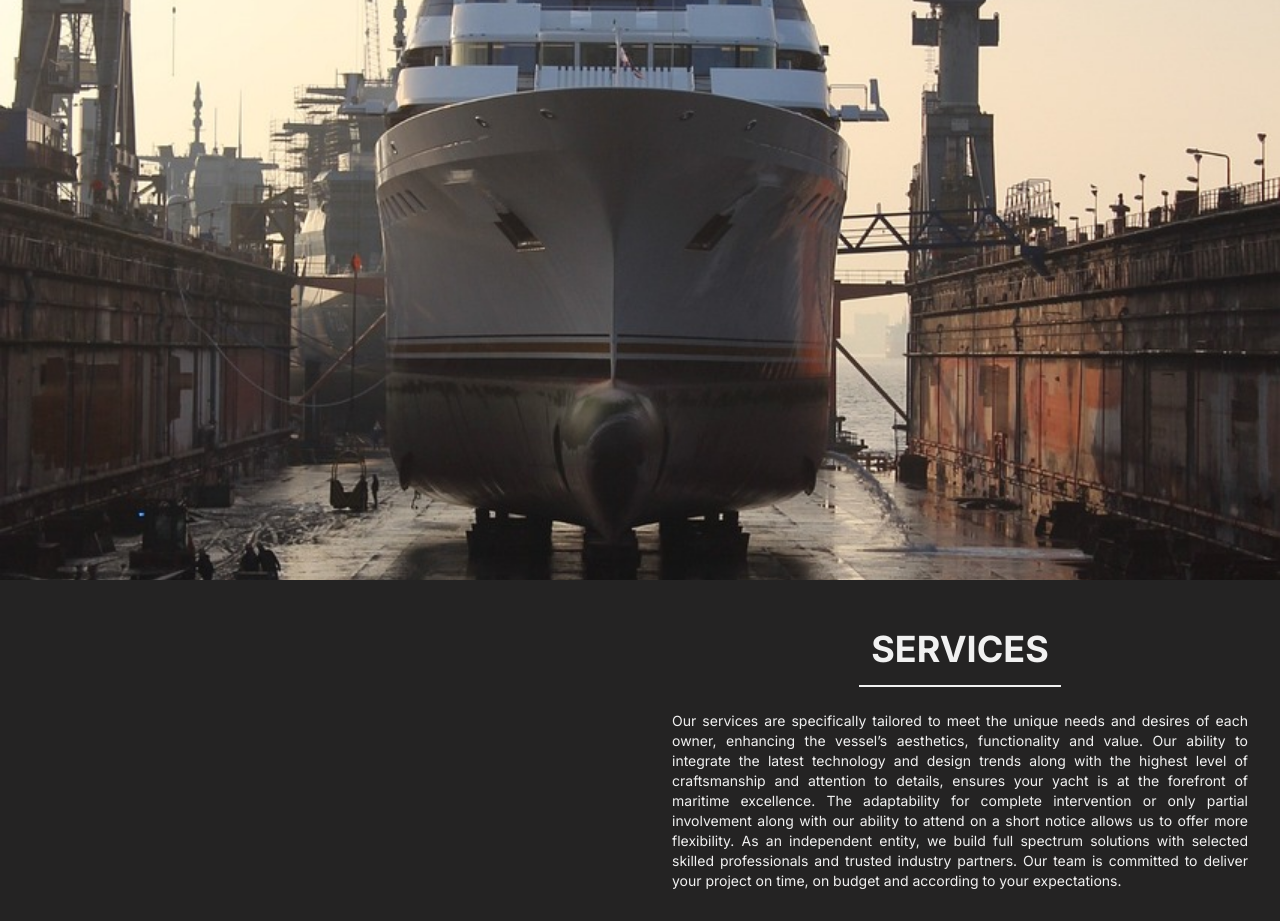
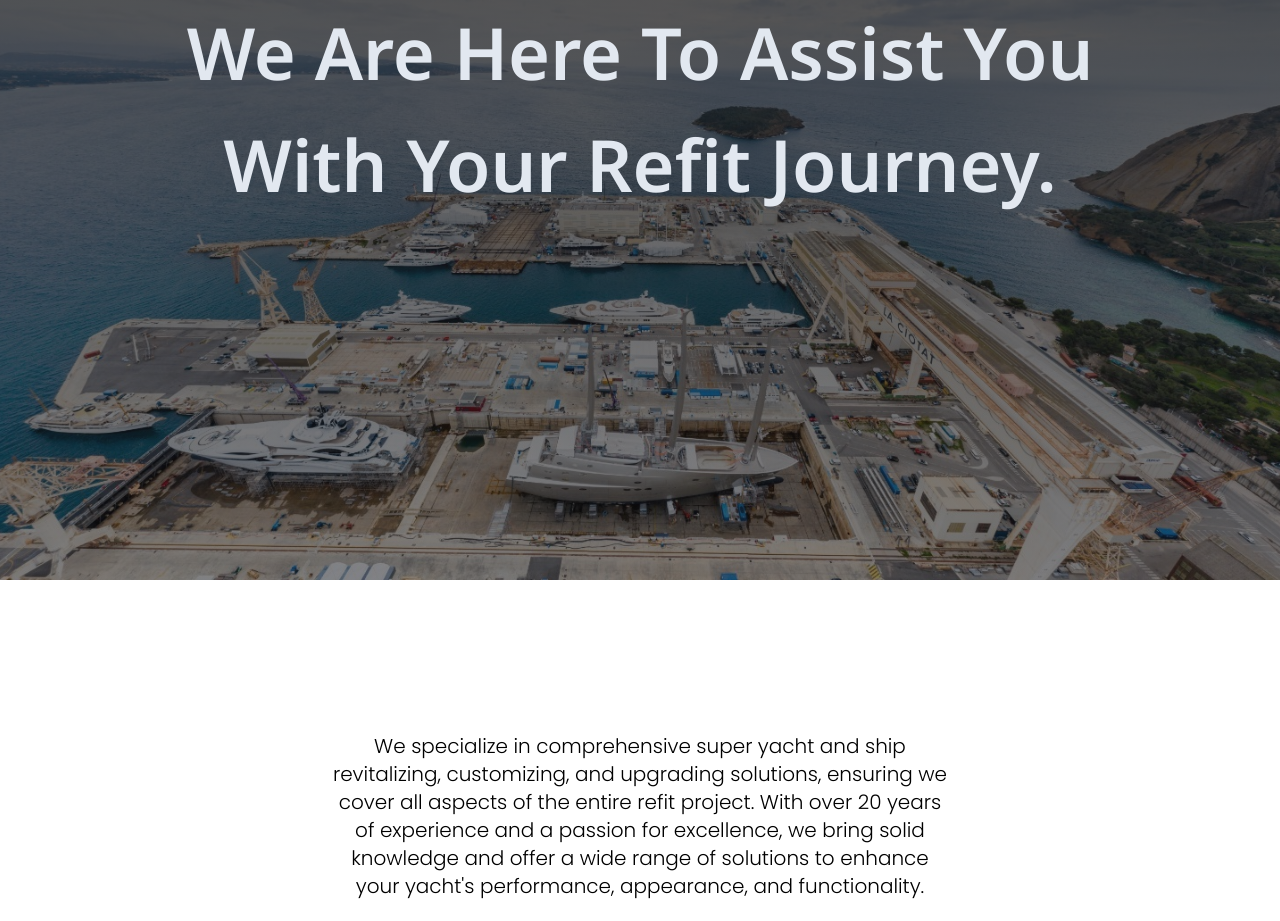
Before and after one commit to SimoSabev/vega-ns, a Next.js app: page / in a window 1280 px wide. Shown: the part 220-1141 px from the top of the page. Built offline with nearby package versions, Linux system fonts and the light colour scheme.

Commit message:
build(new design) fix(appear problem)

```diff
--- a/app/components/card-services/page.tsx
+++ b/app/components/card-services/page.tsx
@@ -2,7 +2,7 @@
 import React from "react";
 import Link from "next/link";
 import Image from "next/image";
-import services from "../../../public/services_main.jpg"
+import services from "../../../public/services_main.jpg";
 import references from "../../../public/References.jpg";
 import emergency_response from "../../../public/Emergency-response.jpg";
 import about_us from "../../../public/About-us.jpg";
@@ -10,7 +10,6 @@ import { motion } from "framer-motion";
 import { useMediaQuery } from "react-responsive";
 
 const Cards_Services = () => {
-
   const isSmallScreen = useMediaQuery({ maxWidth: 768 });
 
   const animationPropsLeft = isSmallScreen
@@ -56,11 +55,10 @@ const Cards_Services = () => {
           transition={{ ...animationPropsLeft.transition, delay: 0.2 }}
           className="flex justify-center items-center w-full md:w-1/2 lg:w-1/2 order-1 md:order-2 lg:order-2"
         >
-          <Image
+          <img
             src={services.src}
-            alt="service"
-            layout="fill"
-            objectFit="cover"
+            alt="references"
+            className="w-full h-[50vh] md:h-full lg:h-full object-cover"
           />
         </motion.div>
         <motion.div className="flex flex-col justify-center items-center p-6 md:w-1/2 lg:w-1/2 order-1 md:order-2 lg:order-2">
@@ -74,18 +72,12 @@ const Cards_Services = () => {
             transition={{ ...animationPropsRight.transition, delay: 0.2 }}
             className="text-sm max-w-xl text-[#f1f1f1] pt-6"
           >
-            Our services are specifically tailored to meet the unique needs and
-            desires of each owner, enhancing the vessel’s aesthetics,
-            functionality and value. Our ability to integrate the latest
-            technology and design trends along with the highest level of
-            craftsmanship and attention to details, ensures your yacht is at the
-            forefront of maritime excellence. The adaptability for complete
-            intervention or only partial involvement along with our ability to
-            attend on a short notice allows us to offer more flexibility. As an
-            independent entity, we build full spectrum solutions with selected
-            skilled professionals and trusted industry partners. Our team is
-            committed to deliver your project on time, on budget and according
-            to your expectations.
+            Our serivces are specifically tailored to meet the unique needs and
+            desires of each owner, enchansing the vessel’s aestetics,
+            functionality and vlaue. Our adaptability for complete intervention
+            or only partial involvement along with our ability to integrate the
+            latest technology and attend on a short notice allows us to offer
+            more flexibility.
           </motion.p>
           <Link href="/pages/Services">
             <button className="btn bg-[#f1f1f1] text-[#242323] px-16 py-2 rounded-full mt-8 uppercase hover:bg-[#b6b6b6]">
--- a/app/pages/AboutUs/page.tsx
+++ b/app/pages/AboutUs/page.tsx
@@ -1,40 +1,72 @@
-"use client"
+"use client";
 import React from "react";
 import Navbar from "@/app/components/Navbar/page";
 import background from "../../../public/About-us22.jpg";
 import Footer from "@/app/components/footer/page";
 import { motion } from "framer-motion";
+import { Noto_Sans, Poppins } from "next/font/google";
+
+const header = Noto_Sans({
+  weight: "600",
+  subsets: ["latin"],
+});
+
+const small = Poppins({
+  weight: "300",
+  subsets: ["latin"],
+});
+
 const About_us = () => {
   return (
-    <div data-theme="light" className=" overflow-x-hidden">
-      <div className="relative h-96">
+    <div data-theme="light" className="overflow-x-hidden">
+      <div className="relative h-[70vh] sm:h-[80vh] lg:h-[70vh] xl:h-[70vh]">
         <div
           className="absolute inset-0 flex flex-col justify-center items-center bg-center bg-cover"
           style={{
             backgroundImage: `linear-gradient(to bottom, rgba(30, 29, 29, 0.8), rgba(26, 25, 25, 0.7), rgba(22, 21, 21, 0.6), rgba(18, 17, 17, 0.5)), url(${background.src})`,
           }}
         >
-          {/* <h1 className=" text-3xl">Services</h1> */}
+          <motion.div
+            initial={{ opacity: 0, y: "-150vh" }}
+            animate={{ opacity: 1, y: "0vh" }}
+            transition={{ duration: 0.8 }}
+            className={`text-slate-200 text-4xl sm:text-5xl lg:text-6xl xl:text-6xl 2xl:text-7xl ${header.className}`}
+          >
+            About Us
+          </motion.div>
           <div className="w-full absolute top-0 z-20">
             <Navbar />
           </div>
         </div>
       </div>
       <div className="max-w-4xl mx-auto">
-        <motion.p initial={{y:"70vh"}} animate={{y:"0vh"}} transform={{duration:0.8, ease:"easeInOut"}} className="my-32 text-justify sm:text-lg md:text-xl p-10  rounded-3xl">
-          Our team is composed of highly qualified and experienced professionals
-          with a solid technical and project management background acquired
-          during the past +20 years. We have a proven record of managing and
-          delivering complex refit projects for yachts along with commercial,
-          passengers and service vessels. Our experts have been part of leading
-          yacht brokerage and management firms, shipyards, trusted Owner
-          representatives for superyachts over 100m and reliable project
-          managers. We have been overseeing all technical aspects of interior
-          vessel refit and upgrade, dry-docking, technical assessment and
-          survey, full vessel painting along with interior outfitting, carpentry
-          works and all AV IT solutions. We are based in South of France,
-          Monaco, Dubai and operating globally.
-        </motion.p>
+        <motion.div
+          initial={{ opacity: 0, x: "70vh" }}
+          whileInView={{ opacity: 1, x: "0vh" }}
+          transition={{ duration: 0.8, ease: "easeInOut" }}
+          className={`flex flex-col flex-grow justify-center items-center p-4 sm:p-10 ${small.className}`}
+        >
+          <p className="my-12 text-sm md:text-lg lg:text-lg xl:text-xl 2xl:text-2xl rounded-3xl text-center text-slate-black">
+            Our team is composed of highly qualified and experienced
+            professionals with a solid technical and project management
+            background acquired during the past +20 years. We have a proven
+            record of managing and delivering complex refit projects for yachts
+            along with commercial, passengers and service vessels. Our experts
+            have been part of leading yacht brokerage and management firms,
+            shipyards, trusted Owner representatives for superyachts over 100m
+            and reliable project managers. We have been overseeing all technical
+            aspects of interior vessel refit and upgrade, dry-docking, technical
+            assessment and survey, full vessel painting along with interior
+            outfitting, carpentry works and all AV IT solutions. We are based in
+            South of France, Monaco, Dubai and operating globally.
+          </p>
+          <motion.div
+            initial={{ x: "70vh" }}
+            animate={{ x: "0vh" }}
+            transition={{ duration: 0.8, ease: "easeInOut" }}
+            className="flex justify-center items-center mb-24 w-44 rounded-full border-2 border-[#242323]"
+          />
+        </motion.div>
       </div>
       <div>
         <Footer />
--- a/app/pages/EmergencyResponse/page.tsx
+++ b/app/pages/EmergencyResponse/page.tsx
@@ -4,34 +4,56 @@ import Navbar from "@/app/components/Navbar/page";
 import Cards_Emergency from "@/app/components/card-emergency/page";
 import Footer from "@/app/components/footer/page";
 import { motion } from "framer-motion";
+import { Noto_Sans, Poppins } from "next/font/google";
+
+const header = Noto_Sans({
+  weight: "600",
+  subsets: ["latin"],
+});
+
+const small = Poppins({
+  weight: "300",
+  subsets: ["latin"],
+});
 
 const Emergency_Response = () => {
   return (
     <div data-theme="light" className="overflow-x-hidden">
-      <div className="relative bg-[#242323] h-auto min-h-[50vh] flex flex-col justify-center items-center">
+      <div className="relative bg-[#242323] h-[50vh] sm:h-[70vh] lg:h-[70vh] xl:h-[70vh] flex flex-col justify-center items-center">
+        <motion.div
+          initial={{ opacity: 0, y: "-150vh" }}
+          animate={{ opacity: 1, y: "0vh" }}
+          transition={{ duration: 0.8 }}
+          className={`text-slate-200 text-4xl sm:text-5xl lg:text-6xl xl:text-6xl 2xl:text-7xl ${header.className}`}
+        >
+          Emergency Response
+        </motion.div>
         <div className="w-full absolute top-0 z-20">
           <Navbar />
         </div>
-        <div className="flex flex-col justify-center items-center lg:items-start p-10 max-w-2xl lg:text-left">
-          <motion.p
-            initial={{ y: "70vh" }}
-            animate={{ y: "0vh" }}
-            transition={{ duration: 0.8, ease: "easeInOut" }}
-            className="text-slate-200 text-xl lg:mt-16 md:mt-20 mt-32 text-left md:text-justify lg:text-justify xl:text-justify 2xl:text-justify flex justify-center items-center"
-          >
-            We are committed to ensuring the safety, security, and environmental
-            protection of your Yacht also with our emergency response program
-            and services. These services provide crucial support in various
-            emergency scenarios, helping to protect lives, vessels, and the
-            marine environment.
-          </motion.p>
-        </div>
       </div>
-
+      <motion.div
+        initial={{ opacity: 0, y: "70vh" }}
+        whileInView={{ opacity: 1, y: "0vh" }}
+        transition={{ duration: 0.8, ease: "easeInOut" }}
+        className={`max-w-4xl flex flex-col flex-grow justify-center items-center mx-auto mt-20 p-4 sm:p-10 ${small.className}`}
+      >
+        <p className="my-12 text-sm md:text-lg lg:text-lg xl:text-xl 2xl:text-2xl rounded-3xl text-center text-slate-black">
+          We are committed to ensuring the safety, security, and environmental
+          protection of your Yacht also with our emergency response program and
+          services. These services provide crucial support in various emergency
+          scenarios, helping to protect lives, vessels, and the marine environment.
+        </p>
+        <motion.div
+          initial={{ y: "70vh" }}
+          animate={{ y: "0vh" }}
+          transition={{ duration: 0.8, ease: "easeInOut" }}
+          className="flex justify-center items-center mb-24 w-44 rounded-full border-2 border-[#242323]"
+        />
+      </motion.div>
       <div>
         <Cards_Emergency />
       </div>
-
       <div>
         <Footer />
       </div>
--- a/app/pages/References/page.tsx
+++ b/app/pages/References/page.tsx
@@ -1,41 +1,67 @@
-"use client"
+"use client";
 import React from "react";
 import Navbar from "@/app/components/Navbar/page";
-import background from "../../../public/Reffferencess.jpg" // Corrected import path
+import background from "../../../public/Reffferencess.jpg"; // Corrected import path
 import Cards_Services1 from "@/app/components/card-references/page";
 import Footer from "@/app/components/footer/page";
 import { motion } from "framer-motion";
+import { Noto_Sans, Poppins } from "next/font/google";
+
+const header = Noto_Sans({
+  weight: "600",
+  subsets: ["latin"],
+});
+
+const small = Poppins({
+  weight: "300",
+  subsets: ["latin"],
+});
 
 const References = () => {
   return (
     <div data-theme="light" className="overflow-x-hidden">
-      <div className="relative h-[70vh] text-left md:text-justify lg:text-justify xl:text-justify 2xl:text-justify">
+      <div className="relative h-[50vh] sm:h-[70vh] md:h-[75vh] lg:h-[70vh] xl:h-[70vh]">
         <div
           className="absolute inset-0 flex flex-col justify-center items-center bg-center bg-cover"
           style={{
-            backgroundImage: `linear-gradient(to bottom, rgba(30, 29, 29, 0.8), rgba(26, 25, 25, 0.7), rgba(22, 21, 21, 0.6), rgba(18, 17, 17, 0.5)), url(${background.src})`, // Corrected reference to background
+            backgroundImage: `linear-gradient(to bottom, rgba(30, 29, 29, 0.8), rgba(26, 25, 25, 0.7), rgba(22, 21, 21, 0.6), rgba(18, 17, 17, 0.5)), url(${background.src})`,
           }}
         >
+          <motion.div
+            initial={{ opacity: 0, y: "-150vh" }}
+            animate={{ opacity: 1, y: "0vh" }}
+            transition={{ duration: 0.8 }}
+            className={`text-slate-200 text-4xl sm:text-5xl md:text-6xl lg:text-7xl xl:text-7xl 2xl:text-8xl ${header.className}`}
+          >
+            References
+          </motion.div>
           <div className="w-full absolute top-0 z-20">
             <Navbar />
           </div>
+        </div>
+      </div>
       <div className="max-w-3xl mx-auto">
-            <motion.p
-              initial={{ y: "70vh" }}
-              animate={{ y: "0vh" }}
+        <motion.div
+          initial={{ opacity: 0, y: "70vh" }}
+          whileInView={{ opacity: 1, y: "0vh" }}
           transition={{ duration: 0.8, ease: "easeInOut" }}
-              className="text-md md:text-xl lg:text-xl xl:text-2xl text-left md:text-justify lg:text-justify xl:text-justify 2xl:text-justify text-slate-200 p-10 mt-36 md:mt-28 lg:mt-24 xl:mt-20 rounded-3xl"
+          className={`max-w-4xl flex flex-col flex-grow justify-center items-center mx-auto mt-20 p-4 sm:p-10 ${small.className}`}
         >
+          <p className="my-12 text-sm md:text-lg lg:text-lg xl:text-xl 2xl:text-2xl rounded-3xl text-center text-slate-black">
             Selecting a trusted and reliable partner for your superyacht refit
             is crucial for ensuring high-quality work, compliance with
             regulations, and adherence to timelines and budgets. With a proven
             history of multiple successfully completed projects, we pride
-              ourselves of our capability and reliability.
-            </motion.p>
+            ourselves on our capability and reliability.
+          </p>
+          <motion.div
+            initial={{ y: "70vh" }}
+            animate={{ y: "0vh" }}
+            transition={{ duration: 0.8, ease: "easeInOut" }}
+            className="flex justify-center items-center mb-24 w-44 rounded-full border-2 border-[#242323]"
+          />
+        </motion.div>
       </div>
-        </div>
-      </div>
-
       <div>
         <Cards_Services1 />
       </div>
--- a/app/pages/Services/page.tsx
+++ b/app/pages/Services/page.tsx
@@ -1,42 +1,73 @@
-"use client"
+"use client";
 import React from "react";
 import Navbar from "@/app/components/Navbar/page";
 import background from "../../../public/Services23333.jpg"; // Corrected import path
 import Cards_Services from "@/app/components/card-category/page";
 import Footer from "@/app/components/footer/page";
 import { motion } from "framer-motion";
+import { Noto_Sans, Poppins } from "next/font/google";
+
+const header = Noto_Sans({
+  weight: "600",
+  subsets: ["latin"],
+});
+
+const small = Poppins({
+  weight: "300",
+  subsets: ["latin"],
+});
 
 const Services = () => {
   return (
     <div data-theme="light" className="overflow-x-hidden">
-      <div className="relative h-64 max-sm:h-[80vh] max-md:h-[75vh] lg:h-[70vh]">
+      <div className="relative h-[50vh] sm:h-[70vh] md:h-[75vh] lg:h-[70vh] xl:h-[70vh]">
         <div
           className="absolute inset-0 flex flex-col justify-center items-center bg-center bg-cover"
           style={{
-            backgroundImage: `linear-gradient(to bottom, rgba(30, 29, 29, 0.8), rgba(26, 25, 25, 0.7), rgba(22, 21, 21, 0.6), rgba(18, 17, 17, 0.5)), url(${background.src})`
+            backgroundImage: `linear-gradient(to bottom, rgba(30, 29, 29, 0.8), rgba(26, 25, 25, 0.7), rgba(22, 21, 21, 0.6), rgba(18, 17, 17, 0.5)), url(${background.src})`,
           }}
         >
-          <div className="max-w-4xl mx-auto mt-20 p-4 sm:p-10">
-            <motion.p initial={{y:"70vh"}} animate={{y:"0vh"}} transform={{duration:0.8, ease:"easeInOut"}} className="md:my-24 my-32  text-sm md:text-lg lg:text-lg xl:text-2xl 2xl:text-2xl rounded-3xl text-justify text-slate-200">
-              Our services are specifically tailored to meet the unique needs and
-              desires of each owner, enhancing the vessel&apos;s aesthetics, functionality,
-              and value. Our ability to integrate the latest technology and design
-              trends along with the highest level of craftsmanship and attention to
-              detail ensures your yacht is at the forefront of maritime excellence.
-              The adaptability for complete intervention or only partial involvement
-              along with our ability to attend on short notice allows us to offer more
-              flexibility. As an independent entity, we build full-spectrum solutions
-              with selected skilled professionals and trusted industry partners. Our
-              team is committed to delivering your project on time, on budget, and
-              according to your expectations.
-            </motion.p>
-          </div>
+          <motion.div
+            initial={{ opacity: 0, y: "-150vh" }}
+            animate={{ opacity: 1, y: "0vh" }}
+            transition={{ duration: 0.8 }}
+            className={`text-slate-200 text-4xl sm:text-5xl md:text-6xl lg:text-7xl xl:text-7xl 2xl:text-8xl ${header.className}`}
+          >
+            Services
+          </motion.div>
           <div className="w-full absolute top-0 z-20">
             <Navbar />
           </div>
         </div>
       </div>
-      <div className="">
+      <motion.div
+        initial={{ opacity: 0, y: "70vh" }}
+        whileInView={{ opacity: 1, y: "0vh" }}
+        transition={{ duration: 0.8, ease: "easeInOut" }}
+        className={`max-w-4xl flex flex-col flex-grow justify-center items-center mx-auto mt-20 p-4 sm:p-10 ${small.className}`}
+      >
+        <p className="my-12 text-sm md:text-lg lg:text-lg xl:text-xl 2xl:text-2xl rounded-3xl text-center text-slate-black">
+          Our services are specifically tailored to meet the unique needs and
+          desires of each owner, enhancing the vessel’s aesthetics,
+          functionality and value. Our ability to integrate the latest
+          technology and design trends along with the highest level of
+          craftsmanship and attention to details, ensures your yacht is at the
+          forefront of maritime excellence. The adaptability for complete
+          intervention or only partial involvement along with our ability to
+          attend on a short notice allows us to offer more flexibility. As an
+          independent entity, we build full spectrum solutions with selected
+          skilled professionals and trusted industry partners. Our team is
+          committed to deliver your project on time, on budget and according to
+          your expectations.
+        </p>
+        <motion.div
+          initial={{ y: "70vh" }}
+          animate={{ y: "0vh" }}
+          transition={{ duration: 0.8, ease: "easeInOut" }}
+          className="flex justify-center items-center mb-24 w-44 rounded-full border-2 border-[#242323]"
+        />
+      </motion.div>
+      <div>
         <Cards_Services />
       </div>
       <div className="mt-16">
--- a/app/pages/main/page.tsx
+++ b/app/pages/main/page.tsx
@@ -4,8 +4,18 @@ import background from "../../../public/Header-image.jpg";
 import Navbar from "@/app/components/Navbar/page";
 import Cards_Services from "@/app/components/card-services/page";
 import Footer from "@/app/components/footer/page";
-import VEGA from "../../../public/Vega-logo.png";
 import { motion } from "framer-motion";
+import { Noto_Sans, Poppins } from "next/font/google";
+
+const header = Noto_Sans({
+  weight: "600",
+  subsets: ["latin"],
+});
+
+const small = Poppins({
+  weight: "300",
+  subsets: ["latin"],
+});
 
 const Main = () => {
   return (
@@ -14,10 +24,10 @@ const Main = () => {
       className="min-h-screen flex flex-col overflow-x-hidden"
     >
       <div
-        className="hero parallax relative flex flex-col justify-center items-center"
+        className="hero flex flex-col justify-center items-center"
         style={{
           backgroundImage: `linear-gradient(to bottom, rgba(30, 29, 29, 0.8), rgba(26, 25, 25, 0.7), rgba(22, 21, 21, 0.6), rgba(18, 17, 17, 0.5)), url(${background.src})`,
-          height: "50vh",
+          height: "100vh",
           backgroundSize: "cover",
           backgroundPosition: "center",
         }}
@@ -25,25 +35,48 @@ const Main = () => {
         <div className="w-full absolute top-0 z-20">
           <Navbar />
         </div>
-
-        <div className="max-w-3xl mx-auto px-4 sm:px-6 lg:px-8">
-          <motion.p
+        <div className=" flex flex-col flex-grow justify-center items-center mb-36 gap-10">
+          <motion.div
+            initial={{ opacity: 0, y: "-150vh" }}
+            animate={{ opacity: 1, y: "0vh" }}
+            transition={{ duration: 0.8 }}
+            className={`text-slate-200 text-center text-3xl sm:text-5xl md:text-7xl xl:text-7xl 2xl:text-7xl  ${header.className}`}
+          >
+            We Are Here To Assist You
+          </motion.div>
+          <motion.div
+            initial={{ opacity: 0, y: "150vh" }}
+            animate={{ opacity: 1, y: "0vh" }}
+            transition={{ duration: 0.8, delay: 0.2 }}
+            className={` max-w-4xl text-slate-200 text-center md:text-center text-3xl sm:text-5xl md:text-7xl xl:text-7xl 2xl:text-7xl ${header.className}`}
+          >
+            With Your Refit Journey.
+          </motion.div>
+        </div>
+      </div>
+      <div className="max-w-3xl mx-auto px-4 sm:px-6 lg:px-8">
+        <motion.div
+          initial={{ opacity: 0, y: "70vh" }}
+          whileInView={{ opacity: 1, y: "0vh" }}
+          transition={{ duration: 0.6, ease: "easeInOut" }}
+          className="flex flex-col justify-center items-center my-28 text-center text-black text-md md:text-lg lg:text-xl xl:text-xl p-4 sm:p-10"
+        >
+          <p className={small.className}>
+            We specialize in comprehensive super yacht and ship revitalizing,
+            customizing, and upgrading solutions, ensuring we cover all aspects
+            of the entire refit project. With over 20 years of experience and a
+            passion for excellence, we bring solid knowledge and offer a wide
+            range of solutions to enhance your yacht&apos;s performance,
+            appearance, and functionality.
+          </p>
+          <motion.div
             initial={{ y: "70vh" }}
             animate={{ y: "0vh" }}
-            transform={{ duration: 0.8, ease: "easeInOut" }}
-            className="my-32 text-left md:text-justify lg:text-justify xl:text-justify 2xl:text-justify text-md md:text-lg lg:text-xl xl:text-2xl 2xl:text-2xl p-4 sm:p-10 rounded-3xl text-slate-200 "
-          >
-            We specialize in comprehensive super yacht and ship revitalizing,
-            modernizing, customizing, and upgrading solutions, ensuring we cover
-            all aspects of the entire refit project, from the initial study and
-            assessment throughout its completion and delivery. With over 20
-            years of experience and a passion for excellence, we bring solid
-            knowledge and offer a wide range of solutions to enhance your
-            yacht&apos;s performance, appearance, and functionality.
-          </motion.p>
-        </div>
+            transition={{ duration: 0.8, ease: "easeInOut" }}
+            className="flex justify-center items-center mt-10 w-44 rounded-full border-2 border-[#242323]"
+          />
+        </motion.div>
       </div>
-
       <div className="flex-grow">
         <Cards_Services />
       </div>
--- a/package.json
+++ b/package.json
@@ -13,9 +13,11 @@
     "autoprefixer": "^10.4.19",
     "framer-motion": "^12.0.0-alpha.0",
     "next": "^14.2.3",
+    "next-fonts": "^1.5.1",
     "react": "^18.3.1",
     "react-dom": "^18.3.1",
-    "react-responsive": "^10.0.0"
+    "react-responsive": "^10.0.0",
+    "react-simple-typewriter": "^5.0.1"
   },
   "devDependencies": {
     "@types/node": "^20",
```
Also changed, not shown: app/components/card-category/page.tsx (+57 -23 lines), app/layout.tsx (+15 -8 lines), 2 other files (tests, documents, lock files or other folders). Lines whose indentation alone changed are shown as unchanged.
